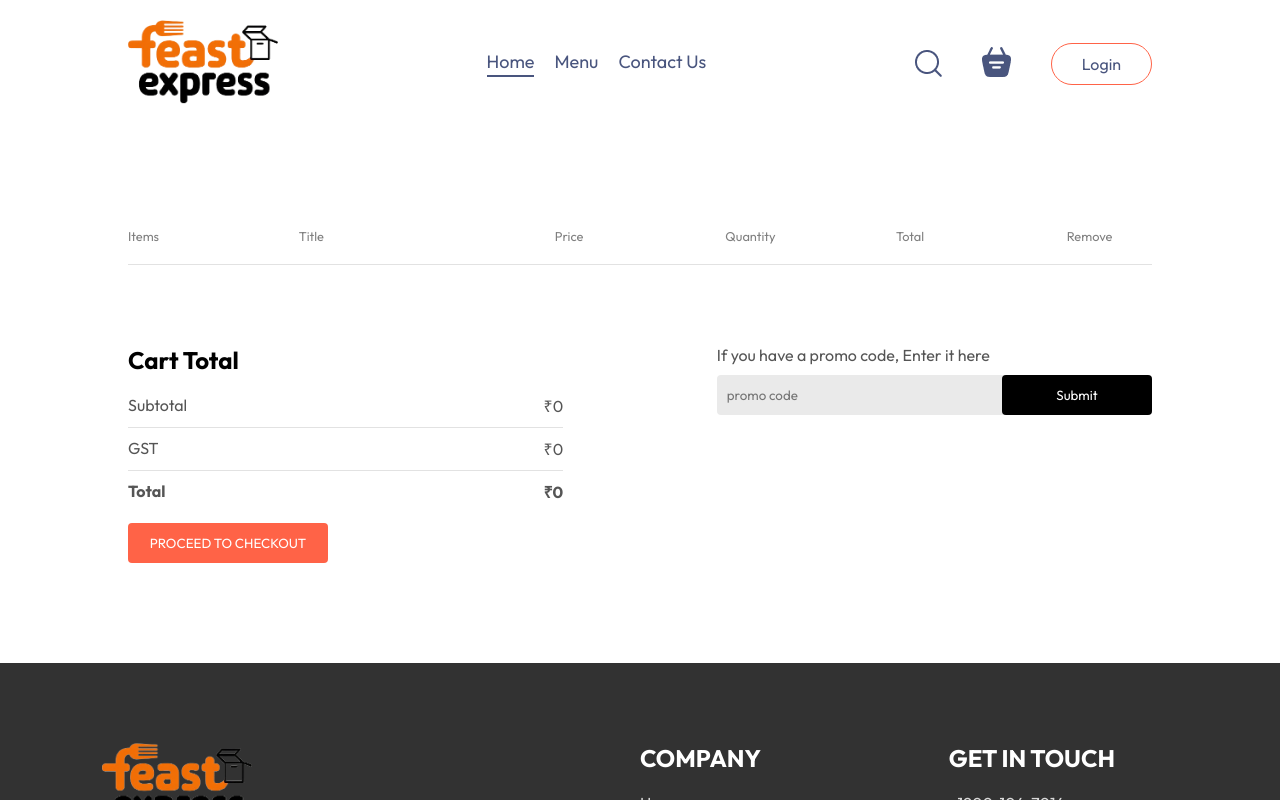
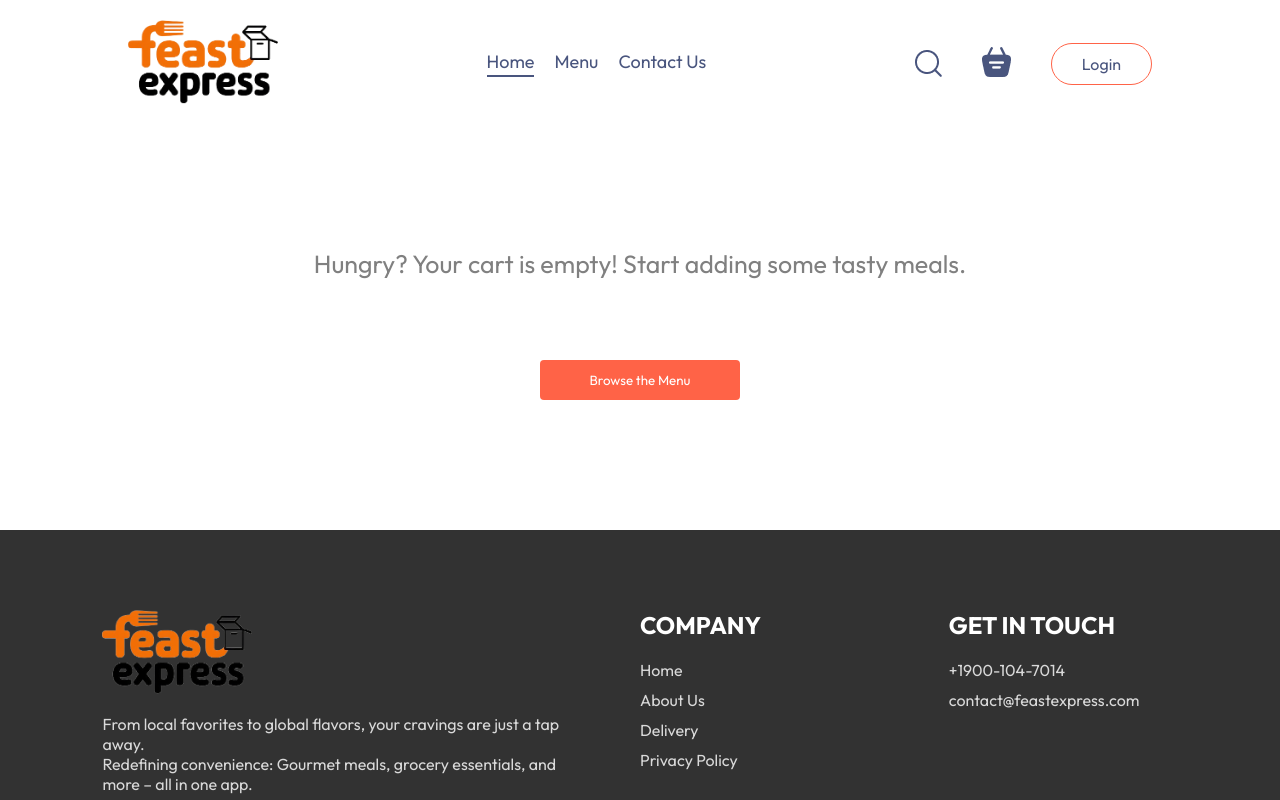
Before and after one commit to partha-protim-sarkar/Food-Delivery-Website, a React (Create React App) app in the folder frontend/: page /cart in a window 1280 px wide. Shown: the top 800 px of the page. Built offline with nearby package versions, Linux system fonts and the light colour scheme.

Commit message:
feat(cart): display empty cart message with navigation option

```diff
--- a/frontend/src/pages/Cart/Cart.css
+++ b/frontend/src/pages/Cart/Cart.css
@@ -1,3 +1,20 @@
+.cart-empty {
+    margin: 70px 0px;
+    display: flex;
+    flex-direction: column;
+    align-items: center;
+    gap: 60px;
+    padding: 30px 20px;
+    text-align: center;
+}
+
+.cart-empty-text {
+    color: gray;
+    font-size: 25px;
+    font-weight: 400;
+    padding: 20px 0px;
+}
+
 .cart {
     margin-top: 100px;
 }
@@ -53,7 +70,7 @@
     margin: 10px 0px;
 }
 
-.cart-total button {
+.cart-total button, .cart-empty-button {
     border: none;
     color: white;
     background-color: tomato;
@@ -105,4 +122,8 @@
     .cart-promocode {
         justify-content: start;
     }
+
+    .cart-empty-text {
+        font-size: 20px;
+    }
 }
--- a/frontend/src/pages/Cart/Cart.js
+++ b/frontend/src/pages/Cart/Cart.js
@@ -8,6 +8,15 @@ const Cart = () => {
   const {cartItems, food_list, removeFromCart, getTotalCartAmount} = useContext(StoreContext);
 
   const navigate = useNavigate();
+
+  if (getTotalCartAmount() === 0) {
+    return (
+      <div className='cart-empty'>
+        <p className='cart-empty-text'>Hungry? Your cart is empty! Start adding some tasty meals.</p>
+        <button className='cart-empty-button' onClick={() => navigate('/')}>Browse the Menu</button>
+      </div>
+    );
+  }
 
   return (
     <div className='cart'>
```
